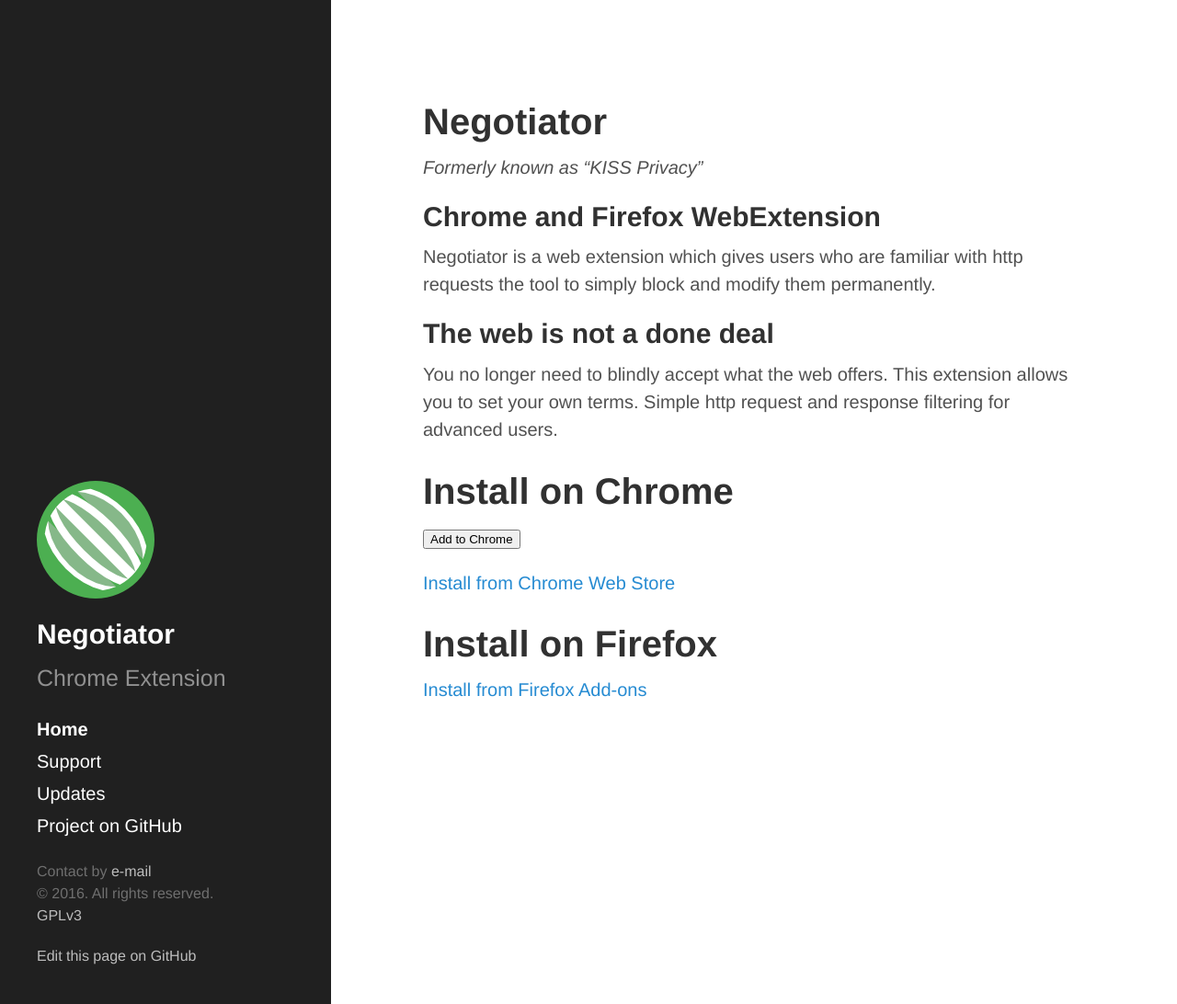
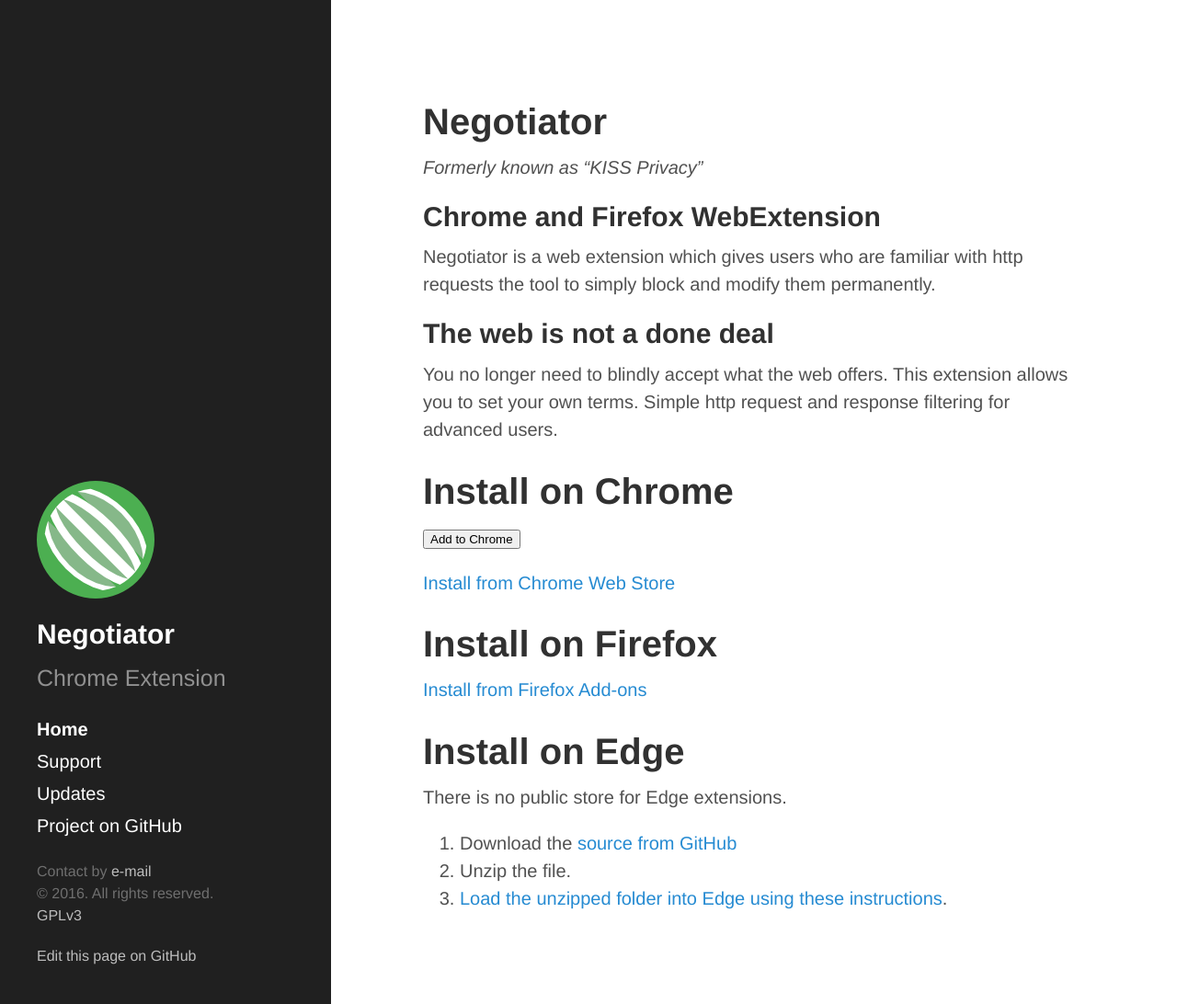
Before and after one commit to silentorbit/negotiator, a Jekyll site: the page built from index.md, in a window 1280 px wide and 1092 px high. Shown: the whole window at 92% size. Built offline with Jekyll 4.4.1, drawn with Linux system fonts in a browser that asks for light colours.

Commit message:
Edge extension added

```diff
--- a/index.md
+++ b/index.md
@@ -32,3 +32,11 @@
 # Install on Firefox
 
 [Install from Firefox Add-ons](https://addons.mozilla.org/en-US/firefox/addon/negotiator/)
+
+# Install on Edge
+
+There is no public store for Edge extensions.
+
+1. Download the [source from GitHub](https://github.com/hultqvist/negotiator/archive/master.zip)
+2. Unzip the file.
+3. [Load the unzipped folder into Edge using these instructions](https://developer.microsoft.com/en-us/microsoft-edge/platform/documentation/extensions/guides/adding-and-removing-extensions/).
```
